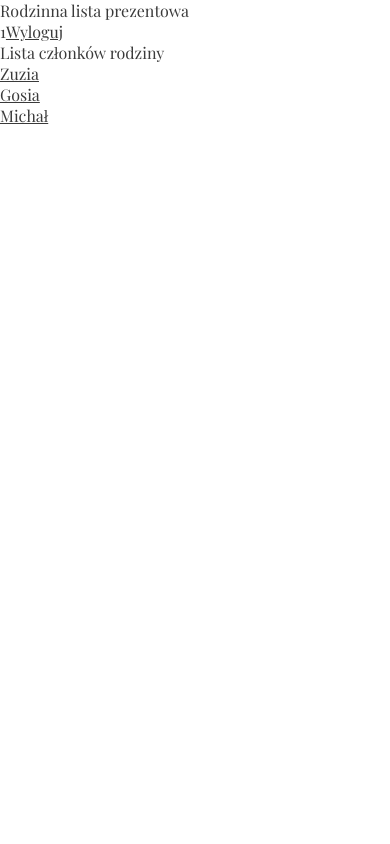
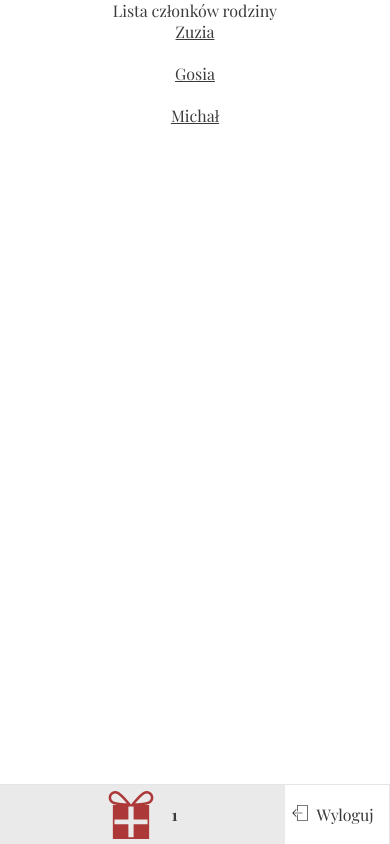
Before and after one commit to zuzannagasior/family-wishlist, a React (Create React App) app in the folder family-wishlist/: page /home/1 in a window 390 px wide. Built offline with nearby package versions, Linux system fonts and the light colour scheme; a web font is replaced by a local one.

Commit message:
nav section done

```diff
--- a/family-wishlist/src/components/SelectUser.js
+++ b/family-wishlist/src/components/SelectUser.js
@@ -66,7 +66,7 @@ const SelectUser = (props) => {
                     options={users}
                     defaultValue={users[0]}
                     />
-                <NavLink to={{ pathname: `/home/${props.user}` }}><button className="go-home-btn"><img className="go-home-arrow" alt="arrowIcon" src={arrow} /></button></NavLink>
+                <NavLink to={{ pathname: `/home/${props.user.value}` }}><button className="go-home-btn"><img className="go-home-arrow" alt="arrowIcon" src={arrow} /></button></NavLink>
             </div>
         </>
     );
--- a/family-wishlist/src/pages/Home.js
+++ b/family-wishlist/src/pages/Home.js
@@ -3,27 +3,37 @@ import '../styles/Home.css';
 import { NavLink, Switch, Route, useRouteMatch, useParams } from 'react-router-dom';
 import UsersList from '../subpages/UsersList';
 import UserWishlist from '../subpages/UserWishlist';
+import gift from '../assets/icons/gift-red.svg';
+import logout from '../assets/icons/logout.svg';
+
 
 
 const Home = () => {
 
     const match = useRouteMatch();
+    const { isExact } = match;
     console.log('match', match)
     const { user } = useParams();
 
     return (
         <>
-            <header>Rodzinna lista prezentowa</header>
-            <nav>
-                <span>{user}</span>
-                <NavLink to="/" >Wyloguj</NavLink>
-            </nav>
-            <main>
+        <div className="home-container">
+            <section className="nav-section">
+                <header className={"nav-header " + (isExact && "hide-header")}>Rodzinna lista prezentowa</header>
+                <nav className="center-nav">
+                    <div className="nav-user"><img className="icon-nav" alt="giftIcon" src={gift} />{user}</div>
+                    <div className="nav-logout" >
+                        <NavLink to="/" className="logout-link"><img className="icon-logout" alt="logoutIcon" src={logout} />Wyloguj</NavLink>
+                    </div>
+                </nav>
+            </section>
+            <main className="home-main">
                 <Switch>
                     <Route path={match.path} exact component={UsersList} />
                     <Route path={`${match.path}/:userWishlistId`} component={UserWishlist} />
                 </Switch>
             </main>
+        </div>
         </>
 
     );
--- a/family-wishlist/src/pages/Login.js
+++ b/family-wishlist/src/pages/Login.js
@@ -9,7 +9,7 @@ class Login extends React.Component {
         console.log(props)
     }
     state = {
-        user: "Gość",
+        user:  {value: 'Gość', label: 'Gość' },
         newUser: "",
         addFamilyMember: 0
     }
--- a/family-wishlist/src/styles/Home.css
+++ b/family-wishlist/src/styles/Home.css
@@ -0,0 +1,134 @@
+/* naw */
+.home-container {
+    width: 100vw;
+    min-height: 100vh;
+    display: flex;
+}
+
+.nav-section {
+    width: 200px;
+    /* padding-top: 48px; */
+    display: flex;
+    flex-direction: column;
+    justify-content: center;
+    border-right: 1px solid #E5E5E5;
+    /* box-shadow: 1px 1px 5px rgb(185, 185, 185); */
+}
+
+.nav-header {
+    height: 92x;
+    font-size: 24px;
+    text-align: center;
+    /* margin-top: 16px; */
+    transition: .5s;
+    transform: translateY(-28px);
+}
+
+.hide-header {
+    /* height: 0; */
+    transform: translate(-200px, -28px);
+}
+
+.center-nav {
+    transform: translateY(-28px);
+}
+
+.nav-user {
+    margin-top: 16px;
+    background-color: #EAEAEA;
+    display: flex;
+    height: 120px;
+    font-weight: bold;
+    justify-content: center;
+    align-items: center;
+    /* transition: 1s; */
+
+}
+
+.icon-nav {
+    width: 64px;
+    height: 64px;
+    margin-right: 16px;
+}
+
+.nav-logout {
+    width: 100%;
+    text-align: right;
+    margin-top: 4px;
+}
+
+.logout-link {
+    margin-right: 8px;
+    text-decoration: none;
+}
+
+.logout-link:hover {
+    color: black;
+}
+
+.icon-logout {
+    width: 16px;
+    height: 16px;
+    margin-right: 8px;
+    transform: rotate(180deg);
+}
+
+.home-main {
+    width: calc(100vw - 200px);
+    display: flex;
+    flex-direction: column;
+    align-items: center;
+}
+
+@media (max-width: 992px) {
+
+  }
+
+@media (max-width: 768px) {
+    .nav-section {
+        display: block;
+        position: fixed;
+        width: 100%;
+        height: 60px;
+        bottom: 0;
+        border-top: 1px solid #E5E5E5;
+    }
+
+    .nav-header {
+        display: none;
+    }
+    .center-nav {
+        transform: none;
+        display: flex;
+        width: 100%;
+        height: 100%;
+    }
+    .nav-user {
+        margin-top: 0;
+        display: flex;
+        justify-content: center;
+        align-items: center;
+        width: calc(100% - 104px);
+        height: 100%;
+    }
+    .nav-logout {
+        width: 104px;
+        text-align: right;
+        margin-top: 0;
+        display: flex;
+        justify-content: center;
+        align-items: center;
+    }
+    .icon-nav {
+        width: 48px;
+        height: 48px;
+        margin-right: 16px;
+    }
+    .home-main {
+        width: 100%;
+    }
+  }
+
+@media (max-width: 540px) {
+
+  }
```
Also changed, not shown: family-wishlist/src/assets/icons/logout.svg (added).
